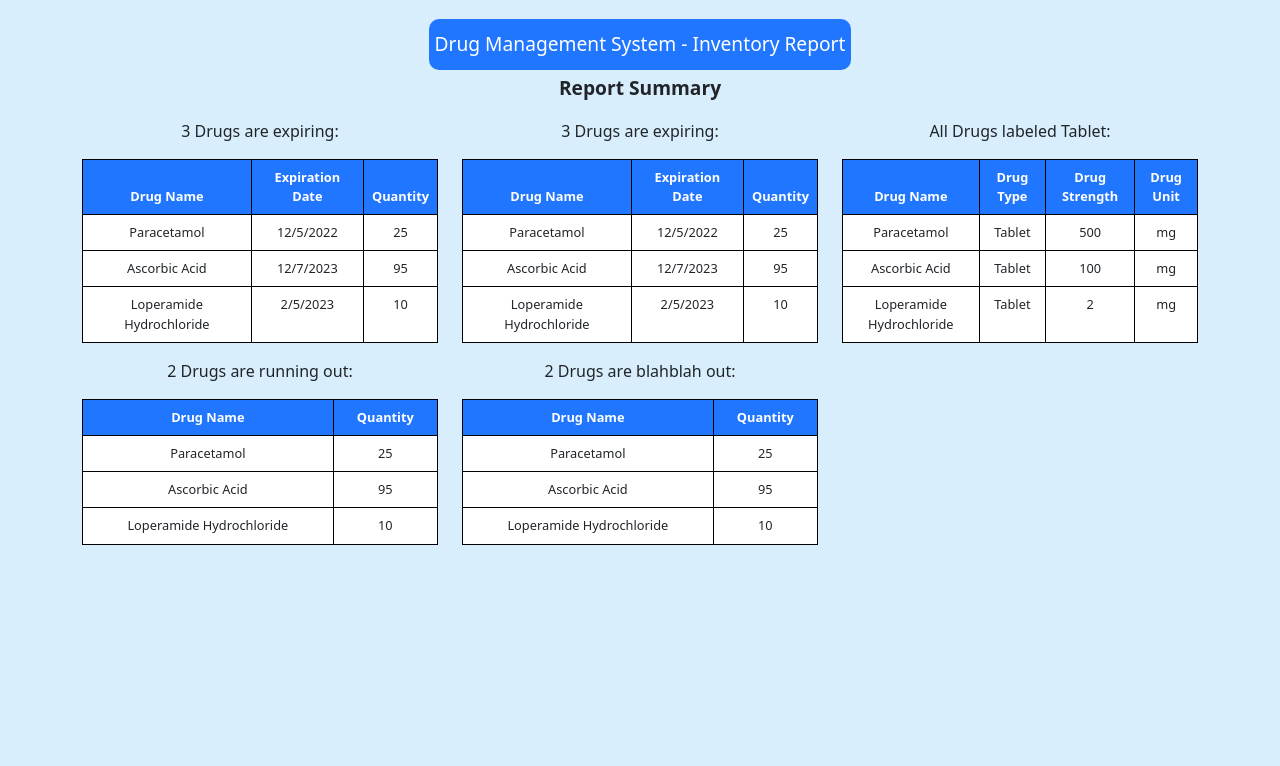
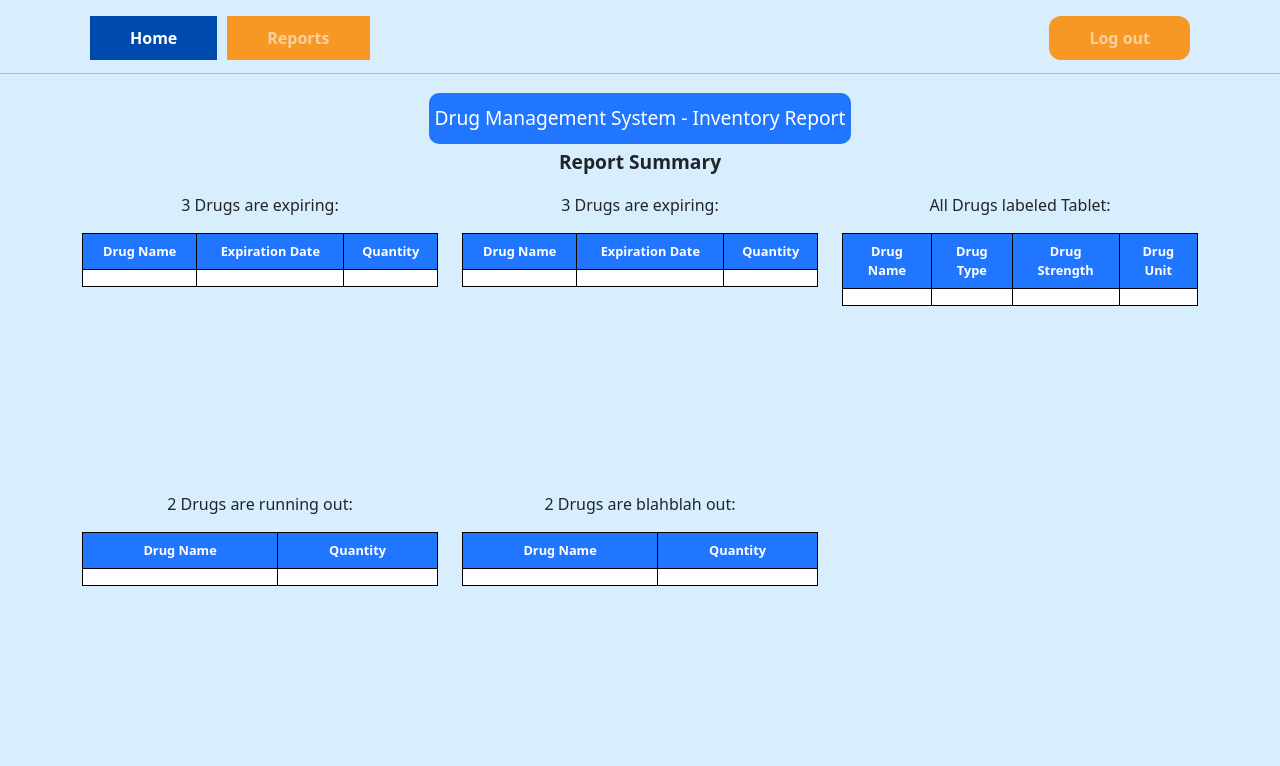
Before and after one commit to Ramos-H/Drug-Management-System, a PHP site: page /html/drugreport.html in a window 1280 px wide. Shown: the top 766 px of the page. Run offline with PHP 8.4, Linux system fonts and the light colour scheme; lists and menus that the app fills with data are empty.

Commit message:
1. inv full data front end. 2. nav bar. 3. css adjustments. 4. sticky table head, scrollable 5. tables when required.

```diff
--- a/css/drugreport-style.css
+++ b/css/drugreport-style.css
@@ -1,5 +1,23 @@
 body{
     background-color: #D8EEFD;
+    overflow-y: hidden;
+}
+.navbar{
+    margin-bottom: -.5cm;
+}
+#homeNav{
+ background-color: #004AAD;
+ padding: 10px 40px;
+}
+#reportsNav{
+ background-color: #F79824;
+ padding: 10px 40px;
+ margin-left: 10px;
+}
+#logoutNav{
+ background-color: #F79824;
+ padding: 10px 40px;
+ border-radius: 12px;
 }
 #titlebox{
    background-color:#2176FF;
@@ -8,7 +26,7 @@ body{
    width:33%;
    margin-top: .5cm;
    color: white;
-   overflow:hidden;
+   overflow:auto;
 }
 #titleinbox{
     margin-top: .3cm;
@@ -19,8 +37,20 @@ body{
     font-weight: bold;
     font-size: 1.5vw;
 }
+#invtitle{
+    margin-top: .1cm;
+    font-weight: bold;
+    font-size: 1.8vw;
+}
 .col-md-4{
     text-align: center;
+    height:275px;
+    overflow-y: auto;
+}
+.col-sm-8{
+    text-align: center;
+    height:500px;
+    overflow-y: auto;
 }
 .table{
     border: 1px solid;
@@ -33,6 +63,8 @@ body{
     color:white;
     background-color: #2176FF;
     font-size: 1vw;
+    position: sticky;
+    top: 0;
 }
 .tablebody{
     background-color: white;
--- a/html/drugreport.html
+++ b/html/drugreport.html
@@ -21,6 +21,27 @@
 
 <!-- contents of the web page -->
 <body>
+  <!-- navigation bar -->
+  <nav class="navbar navbar-expand-sm navbar-dark">
+    <div class="container d-flex">
+      <ul class="navbar-nav p-2 flex-grow-1">
+        <li class="nav-item">
+           <a class="nav-link active" id="homeNav" aria-current="page" href="index.html"><b>Home</b></a>
+        </li>
+        <li class="nav-item">
+          <a class="nav-link" id="reportsNav" href="drugreport.html"><b>Reports</b></a>
+        </li>
+      </ul>
+
+      <ul class="navbar-nav p-2 flex-grow-2">
+        <li>
+          <a class="nav-link" id="logoutNav" href="#"><b>Log out</b></a>
+        </li>
+      </ul>
+    </div>
+  </nav>
+  <hr/>
+
     <center>
     <div class="col-sm-4" id="titlebox">
         <div class="d-flex justify-content-center" style = "background-color:#2176FF;">
@@ -44,19 +65,9 @@
                     </thead>
                     <tbody class="tablebody">
                       <tr>
-                        <td>Paracetamol</td>
-                        <td>12/5/2022</td>
-                        <td>25</td>
-                      </tr>
-                      <tr>
-                        <td>Ascorbic Acid</td>
-                        <td>12/7/2023</td>
-                        <td>95</td>
-                      </tr>
-                      <tr>
-                        <td>Loperamide Hydrochloride</td>
-                        <td>2/5/2023</td>
-                        <td>10</td>
+                        <td></td>
+                        <td></td>
+                        <td></td>
                       </tr>
                     </tbody>
                   </table>
@@ -74,19 +85,9 @@
                     </thead>
                     <tbody class="tablebody">
                       <tr>
-                        <td>Paracetamol</td>
-                        <td>12/5/2022</td>
-                        <td>25</td>
-                      </tr>
-                      <tr>
-                        <td>Ascorbic Acid</td>
-                        <td>12/7/2023</td>
-                        <td>95</td>
-                      </tr>
-                      <tr>
-                        <td>Loperamide Hydrochloride</td>
-                        <td>2/5/2023</td>
-                        <td>10</td>
+                        <td></td>
+                        <td></td>
+                        <td></td>
                       </tr>
                     </tbody>
                   </table>
@@ -105,28 +106,16 @@
                     </thead>
                     <tbody class="tablebody">
                       <tr>
-                        <td>Paracetamol</td>
-                        <td>Tablet</td>
-                        <td>500</td>
-                        <td>mg</td>
-                      </tr>
-                      <tr>
-                        <td>Ascorbic Acid</td>
-                        <td>Tablet</td>
-                        <td>100</td>
-                        <td>mg</td>
-                      </tr>
-                      <tr>
-                        <td>Loperamide Hydrochloride</td>
-                        <td>Tablet</td>
-                        <td>2</td>
-                        <td>mg</td>
+                        <td></td>
+                        <td></td>
+                        <td></td>
+                        <td></td>
                       </tr>
                     </tbody>
                   </table>
             </div>
         </div>
-
+        <br>
         <div class = "row">
             <div class="col-md-4">
                 <p>2 Drugs are running out:</p>
@@ -139,16 +128,8 @@
                     </thead>
                     <tbody class="tablebody">
                       <tr>
-                        <td>Paracetamol</td>
-                        <td>25</td>
-                      </tr>
-                      <tr>
-                        <td>Ascorbic Acid</td>
-                        <td>95</td>
-                      </tr>
-                      <tr>
-                        <td>Loperamide Hydrochloride</td>
-                        <td>10</td>
+                        <td></td>
+                        <td></td>
                       </tr>
                     </tbody>
                   </table>
@@ -165,16 +146,8 @@
                     </thead>
                     <tbody class="tablebody">
                       <tr>
-                        <td>Paracetamol</td>
-                        <td>25</td>
-                      </tr>
-                      <tr>
-                        <td>Ascorbic Acid</td>
-                        <td>95</td>
-                      </tr>
-                      <tr>
-                        <td>Loperamide Hydrochloride</td>
-                        <td>10</td>
+                        <td></td>
+                        <td></td>
                       </tr>
                     </tbody>
                   </table>
```
Also changed, not shown: html/invfulldata.html (added, +76 -0 lines).
